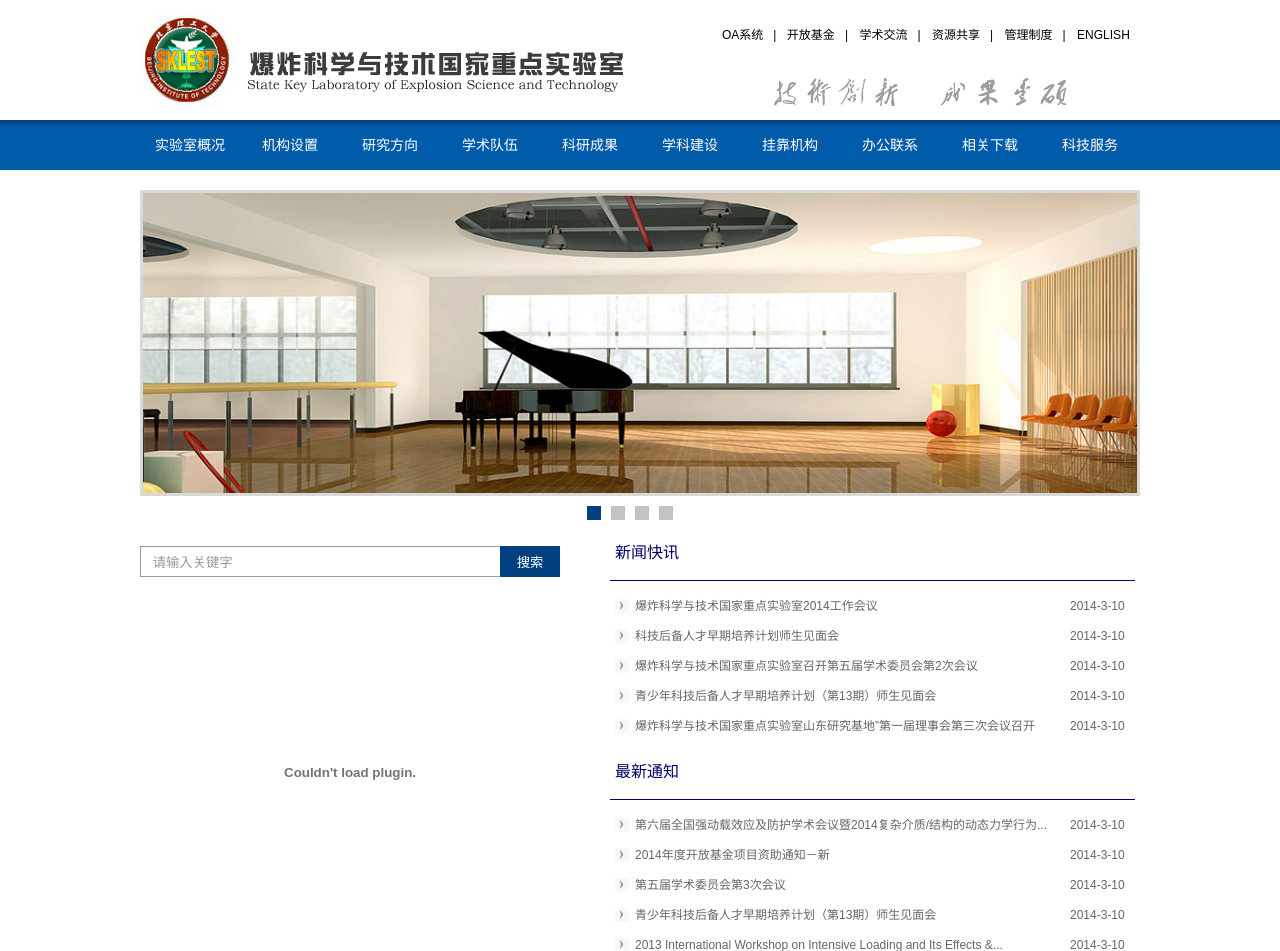
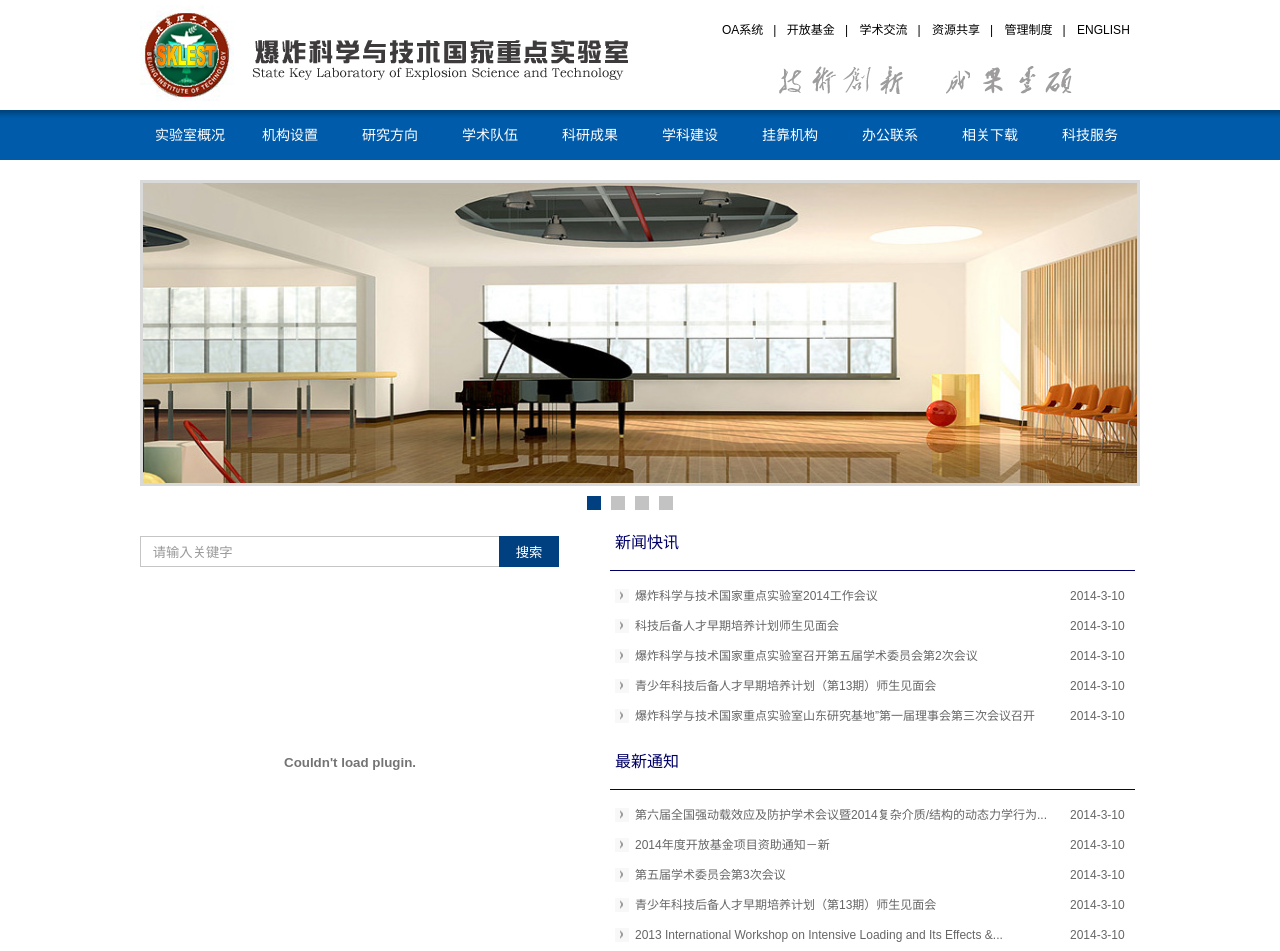
Before and after one commit to lizzyphy/lab_baozha, a CodeIgniter app: page / in a window 1280 px wide. Shown: the top 951 px of the page. Run offline with CodeIgniter, Linux system fonts and the light colour scheme.

Commit message:
小部分调整CSS样式

```diff
--- a/static/css/css.css
+++ b/static/css/css.css
@@ -166,8 +166,8 @@
 	box-shadow: none;
 	width: 350px;
 	height: 29px;
-	border: 1px solid #999;
-	border-right-color: #FFF;
+	border: 1px solid #C5C5C5;
+	border-right: none;
 	padding-left: 8px;
 	_line-height: 29px;
 }
--- a/static/css/home.css
+++ b/static/css/home.css
@@ -26,12 +26,12 @@
 
 #head{
 	width:1000px;
-	margin-top:10px;
+	margin-top:5px;
 }
 
 #head_l{
 	width:102px;
-	height:110px;
+	height:105px;
 	background-repeat:no-repeat;
 	background-image:url(../img/top_a01.jpg);
 	float:left;
@@ -39,9 +39,10 @@
 
 #head_r{
 	width:898px;
-	height:110px;
+	height:105px;
 	background-repeat:no-repeat;
 	background-image:url(../img/top_b.gif);
+	background-position:5px -7px;
 	float:left;
 }
 
```
